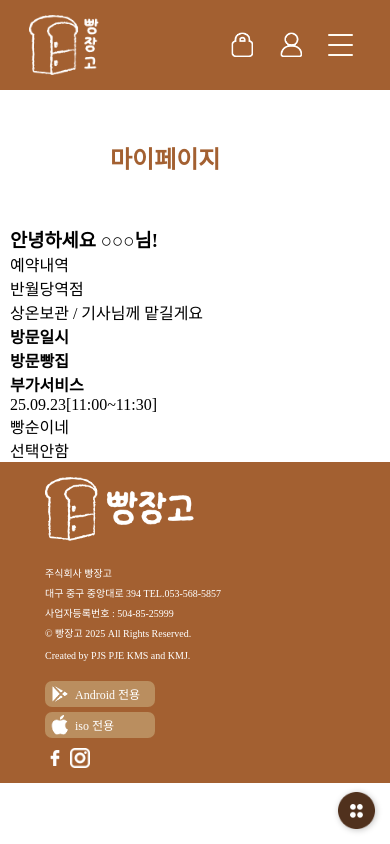
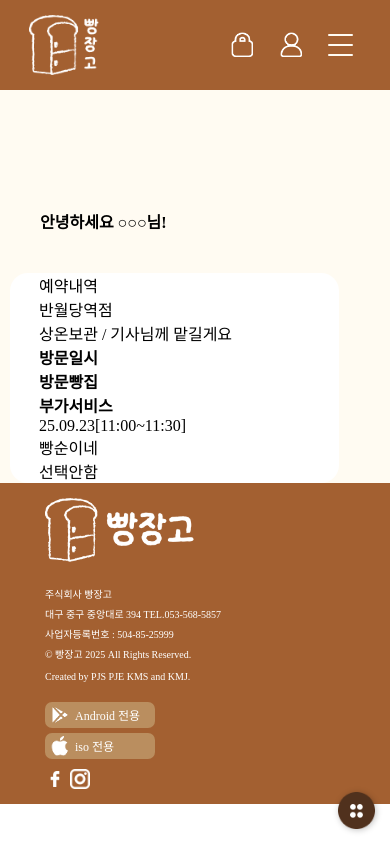
Before and after one commit to JIN44638/bbangjanggo, a Vue app: page /mypage in a window 390 px wide. Shown: the top 844 px of the page. Built offline with nearby package versions, Linux system fonts and the light colour scheme; a web font is replaced by a local one.

Commit message:
여백 수정

```diff
--- a/src/components/main/Howto.vue
+++ b/src/components/main/Howto.vue
@@ -7,23 +7,23 @@
       <div class="step1_2_3_4">
         <ul class="web">
           <li>
-            <img src="/public/images/kmj/2.png" alt="" />
+            <img src="/images/kmj/2.png" alt="" />
           </li>
           <li>
-            <img src="/public/images/kmj/1.png" alt="" />
+            <img src="/images/kmj/1.png" alt="" />
           </li>
           <li>
-            <img src="/public/images/kmj/3.png" alt="" />
+            <img src="/images/kmj/3.png" alt="" />
           </li>
           <li>
-            <img src="/public/images/kmj/4.png" alt="" />
+            <img src="/images/kmj/4.png" alt="" />
           </li>
         </ul>
       </div>
       <!-- 모바일 -->
       <div class="step1_2_3_4">
         <ul class="mobile">
-          <img src="/public/images/kmj/howto-mobile.png" alt="모바일 이용방법" />
+          <img src="/images/kmj/howto-mobile.png" alt="모바일 이용방법" />
         </ul>
       </div>
     </div>
@@ -76,16 +76,17 @@
     padding-bottom: 40px;
     display: none;
   } /* PC 이미지 숨김 */
+  .howto h1 {
+      padding-top: 40px !important;
+      padding-bottom: 40px !important;
+    }
   .mobile {
     padding-bottom: 40px !important;
     .price {
       padding-top: 70px;
     }
 
-    h1 {
-      padding-top: 40px;
-      padding-bottom: 40px;
-    }
+
     img {
       width: 100%;
       // padding-bottom: 40px;
@@ -99,7 +100,9 @@
     display: none;
   } /* PC 이미지 숨김 */
   .howto h1 {
+    font-size: 20px;
     padding-top: 30px !important;
+    padding-bottom: 30px !important;
   }
   .mobile {
     img {
--- a/src/components/main/Price.vue
+++ b/src/components/main/Price.vue
@@ -68,8 +68,12 @@
     margin-bottom: 50px;
     color: #a36031;
     font-size: 32px;
+     @media (max-width: 768px) {
+      margin-bottom: 40px;
+    }
     @media (max-width: 390px) {
       font-size: 20px;
+       margin-bottom: 30px;
     }
   }
   .notice_wrap {
@@ -144,4 +148,13 @@
     }
   }
 }
+@media (max-width: 768px) {
+  .price {
+
+  padding-bottom: 40px;
+  padding-top: 40px;
+
+}
+}
+
 </style>
--- a/src/views/Mypage.vue
+++ b/src/views/Mypage.vue
@@ -60,7 +60,7 @@
     <h1 class="mine">마이페이지</h1>
     <h3>안녕하세요 ○○○님!</h3>
     <div class="box_bo">
-      <div >
+      <div>
         <div class="reservation_">예약내역</div>
         <p class="ban">반월당역점</p>
         <p>상온보관 / 기사님께 맡길게요</p>
@@ -98,13 +98,12 @@ h1 {
   color: $point-color;
   font-size: 24px;
 }
-.hello {
+h3 {
   font-size: 16px;
-  padding-bottom: 50px;
+  padding-left: 30px;
+  padding-bottom: 40px;
 }
-.box_bo{
-  background-color: #ffffff;
-}
+
 .mypage-box {
   display: flex;
   justify-content: space-between;
@@ -204,13 +203,33 @@ button.reser_change {
   width: 50%;
 }
 @media screen and (max-width: 768px) {
-  h1 {
+  .mypage {
+    display: none;
+  }
+  .mobile_390 {
+    background-color: $bg-color;
+    te
+    .sub_list12 {
+      display: flex;
+
+    }
+  }
+  h1.mine {
+    font-size: 20px;
+    text-align: center;
     padding-top: 50px;
-    padding-bottom: 50px;
+    padding-bottom: 40px;
   }
-
+  .box_bo {
+    background-color: #fff;
+    border-radius: 18px;
+    padding-left: 29px;
+    width: 329px;
+  }
   h3 {
-    // padding-bottom: 50px;
+    padding-left: 30px;
+    font-size: 16px;
+    padding-bottom: 40px;
   }
   .mypage-box {
     flex-wrap: wrap;
@@ -230,15 +249,15 @@ button.reser_change {
     width: 1000px;
     display: block;
     padding-left: 10px;
+  }
 }
-  }
-.mine{
+.mine {
   text-align: left;
   padding-left: 100px;
   h3 {
     font-size: 16px;
   }
-  .box_{
+  .box_ {
   }
   .reservation_ {
     // border: #ffebc2;
@@ -252,9 +271,6 @@ button.reser_change {
   }
   .sub_list12 {
     display: flex;
-    width: 370px;
-    margin: 0;
-    justify-content: flex-start;
 
     .sub_list1 {
       width: calc(100% / 2);
```
